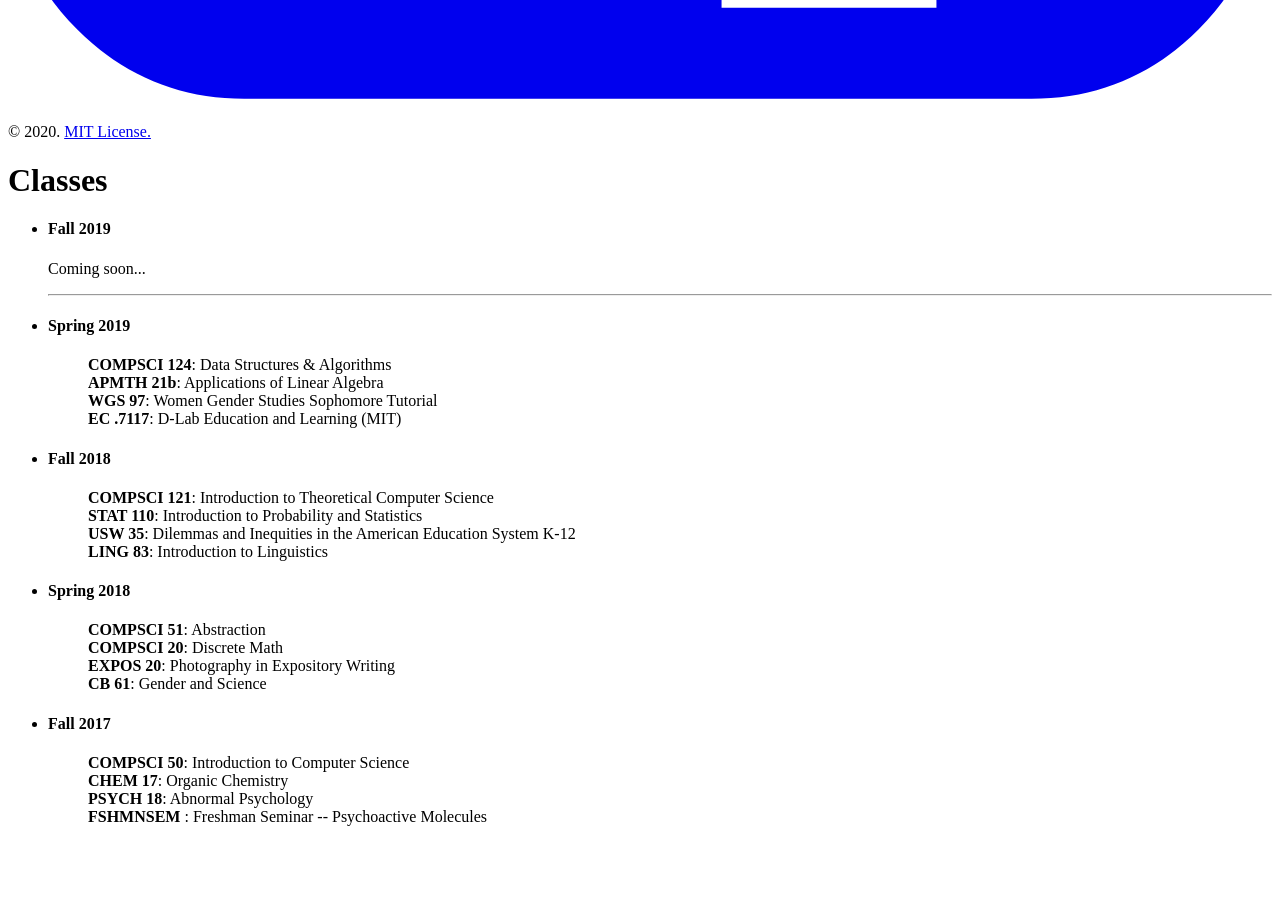
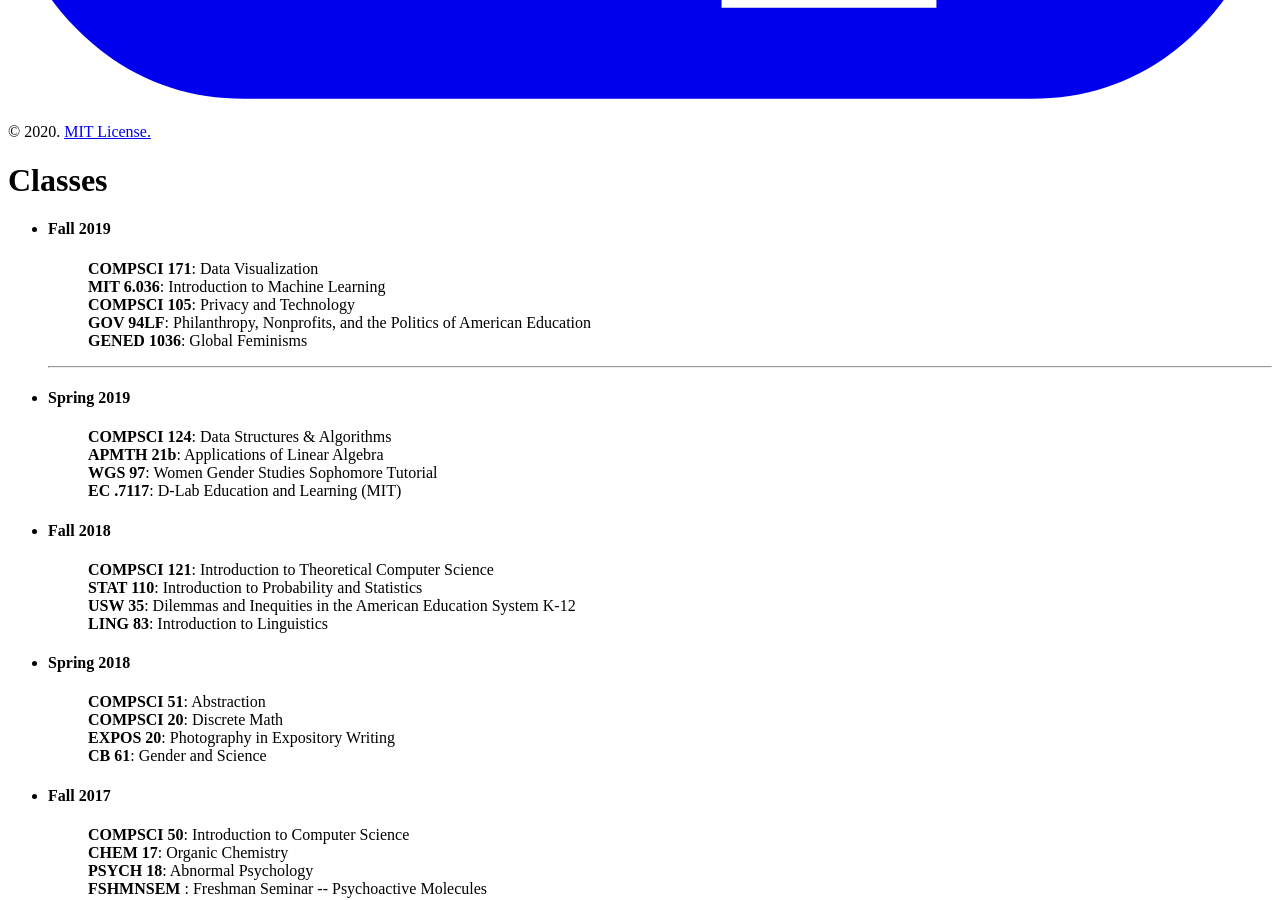
Before and after one commit to azhou4/azhou4.github.io, a Jekyll site: the page built from 2coursework.html, in a window 1280 px wide and 900 px high, scrolled down 4010 px. Built offline with Jekyll 4.4.1, drawn with Linux system fonts in a browser that asks for light colours; before the commit the page ends 4852 px from its top, so only the background shows below that.

Commit message:
updates (jan 2020)

```diff
--- a/2coursework.html
+++ b/2coursework.html
@@ -14,7 +14,13 @@ sidebar_link: true
           <h4 class="timeline-title">Fall 2019</h4>
         </div>
         <div class="timeline-body">
-          <p>Coming soon...</p>
+          <p><ul>
+            <b>COMPSCI 171</b>: Data Visualization <br>
+            <b>MIT 6.036</b>: Introduction to Machine Learning <br>
+            <b>COMPSCI 105</b>: Privacy and Technology <br>
+            <b>GOV 94LF</b>: Philanthropy, Nonprofits, and the Politics of American Education <br>
+            <b>GENED 1036</b>: Global Feminisms <br>
+          </ul></p>
           <hr>
         </div>
     </div>
```
Also changed, not shown: 1projects.html (+10 -5 lines).
